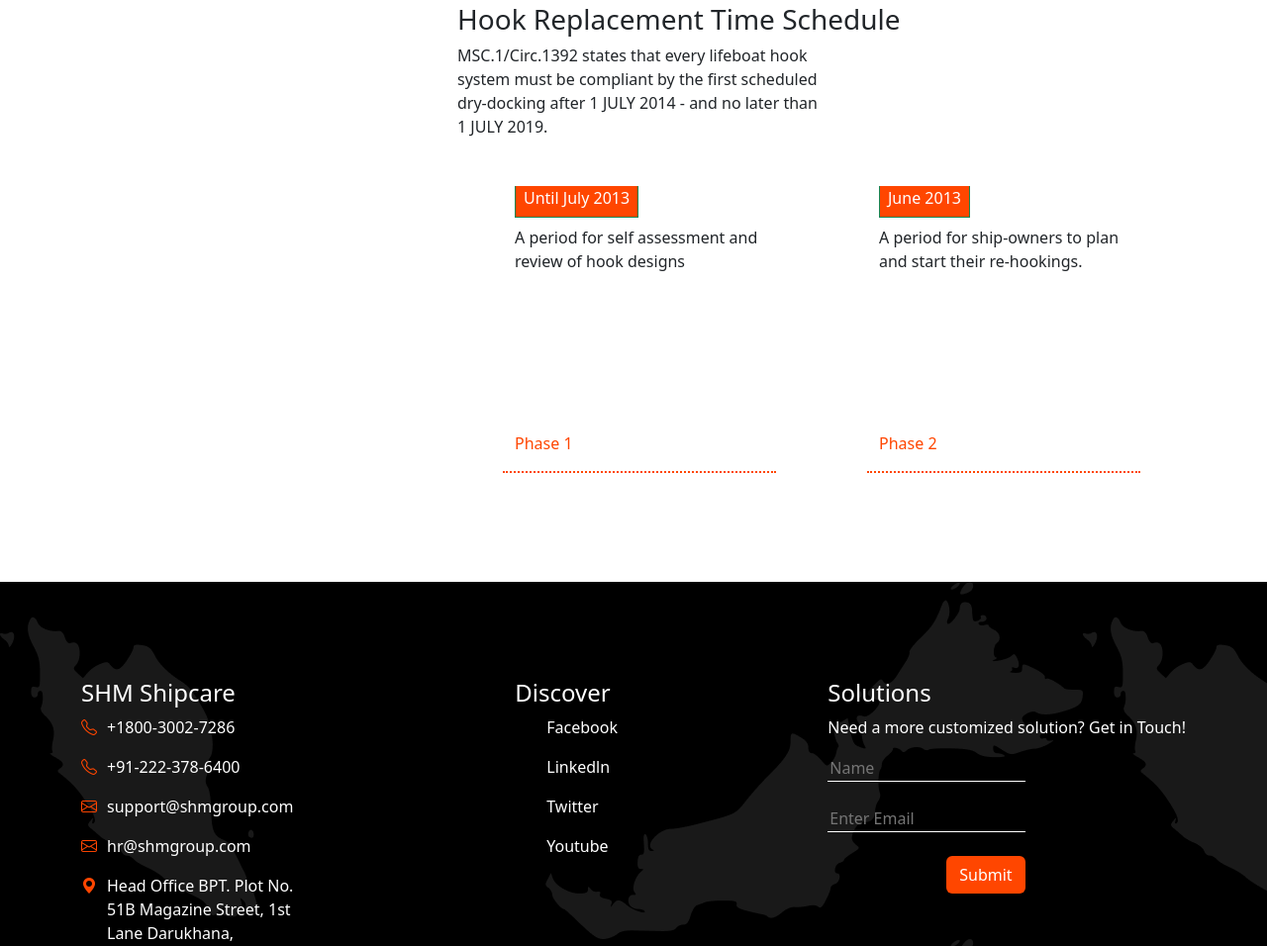
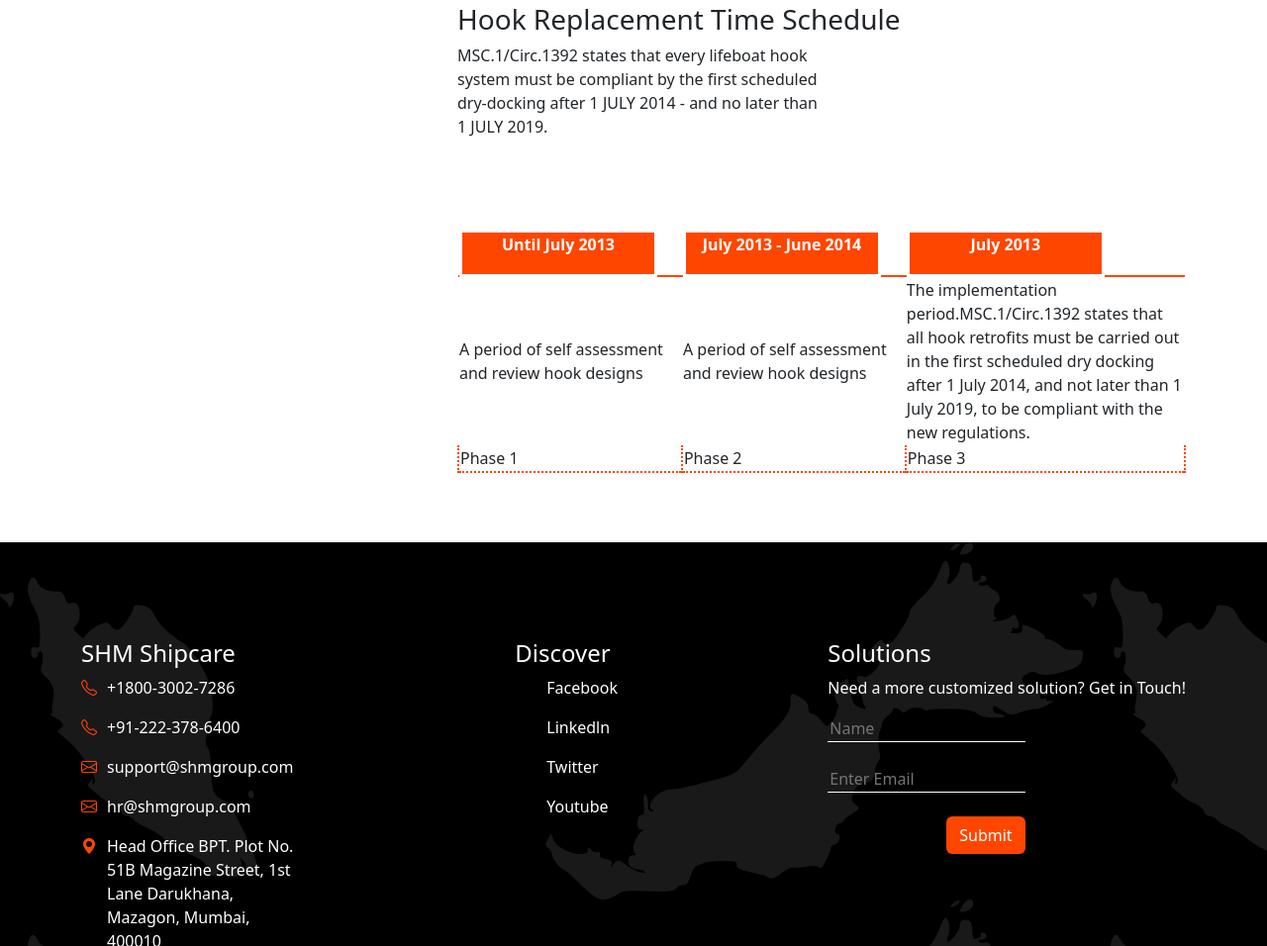
Before and after one commit to Xldivin/WSH-Test, a website: page index.html in a window 1280 px wide. Shown: the part 1725-2681 px from the top of the page at 99% size. Drawn offline with nearby package versions, Linux system fonts and the light colour scheme.

Commit message:
ft(main3)

```diff
--- a/index.css
+++ b/index.css
@@ -50,10 +50,37 @@
 .oneswipper{
     border-bottom: 2px dotted #FF4600;
 }
-.secondswipper{
-    border-right: 2px dotted gray;
-    border-left: 2px dotted gray;
-    line-height: 20px;
+.border2{
+    border-right: 2px dotted #FF4600;
+    border-left: 2px dotted #FF4600;
+}
+.tableheader{
+    border-bottom: 2px solid #FF4600;
+}
+.axel{
+    margin-top: 70px;
+    margin-bottom: 70px;
+}
+.tablehor{
+    overflow-x: auto;
+}
+.tabler{
+    width: 500px;
+    height: 150px;
+}
+.tablesmh{
+    width: 1200px;
+}
+.head{
+    border-style: solid;
+    background-color: #FF4600;
+    width: 200px;
+    color: #fff;
+    margin-top: 2px;
+    height: 3rem;
+    position: relative;
+    top: 3px;
+    text-align: center;
 }
 .navMobile.off{
     display: none;
--- a/index.html
+++ b/index.html
@@ -124,37 +124,32 @@
                     <h3>Hook Replacement Time Schedule</h3>
                     <p class="w-50">MSC.1/Circ.1392 states that every lifeboat hook system must be compliant by the first scheduled dry-docking after 1 JULY 2014 - and no later than 1 JULY 2019.</p>
                 </div>
-                <div class="swiper mySwiper mt-5" style="height: 25em;">
-                    <div class="swiper-wrapper oneswipper">
-                        <div class="swiper-slide">
-                                <div class="oneswipper container w-75">
-                                    <span class="border border-success p-2 mb-2 text-white" style="background-color: #FF4600;" >
-                                        Until July 2013
-                                    </span>
-                                    <p class="mt-3">A period for self assessment and review of hook designs</p>
-                                    <p class="" style="color: #FF4600;margin-top: 10rem">Phase 1</p>
-                                </div>
-                        </div>
-                        <div class="swiper-slide">
-                            <div class="oneswipper container w-75">
-                                <span class="border border-success p-2 mb-2 text-white" style="background-color: #FF4600;" >
-                                 June 2013
-                                </span>
-                                <p class="mt-3">A period for ship-owners to plan and start their re-hookings.</p>
-                                <p class="" style="color: #FF4600;margin-top: 10rem">Phase 2</p>
-                            </div>
-                        </div>
-                        <div class="swiper-slide">
-                            <div class="oneswipper container w-75">
-                                <span class="border border-success p-2 mb-2 text-white" style="background-color: #FF4600;" >
-                                 June 2013
-                                </span>
-                                <p class="mt-3">A period for ship-owners to plan and start their re-hookings.</p>
-                                <p class="" style="color: #FF4600;margin-top: 10rem">Phase 3</p>
-                            </div>
-                        </div>
-                        <div class="swiper-scrollbar"></div>
-                    </div>
+                <div class="tablehor">
+                    <table class="axel">
+                        <tbody>
+                            <tr class="tableheader">
+                            <th >
+                              <div class="head">Until July 2013</div>
+                            </th>
+                            <th>
+                                <div class="head">July 2013 - June 2014</div>
+                            </th>
+                            <th>
+                                <div class="head">July 2013</div>
+                            </th>
+                            </tr>
+                            <tr>
+                            <td class="tabler">A period of self assessment and review hook designs</td>
+                            <td class="tabler">A period of self assessment and review hook designs</td>
+                            <td class="tablesmh">The implementation period.MSC.1/Circ.1392 states that all hook retrofits must be carried out in the first scheduled dry docking after 1 July 2014, and not later than 1 July 2019, to be compliant with the new regulations.</td>
+                            </tr>
+                            <tr class="oneswipper">
+                            <td class="border2">Phase 1</td>
+                            <td class="border2">Phase 2</td>
+                            <td class="border2">Phase 3</td>
+                            </tr>
+                        </tbody>
+                    </table>
                 </div>
             </div>
         </div>
```
